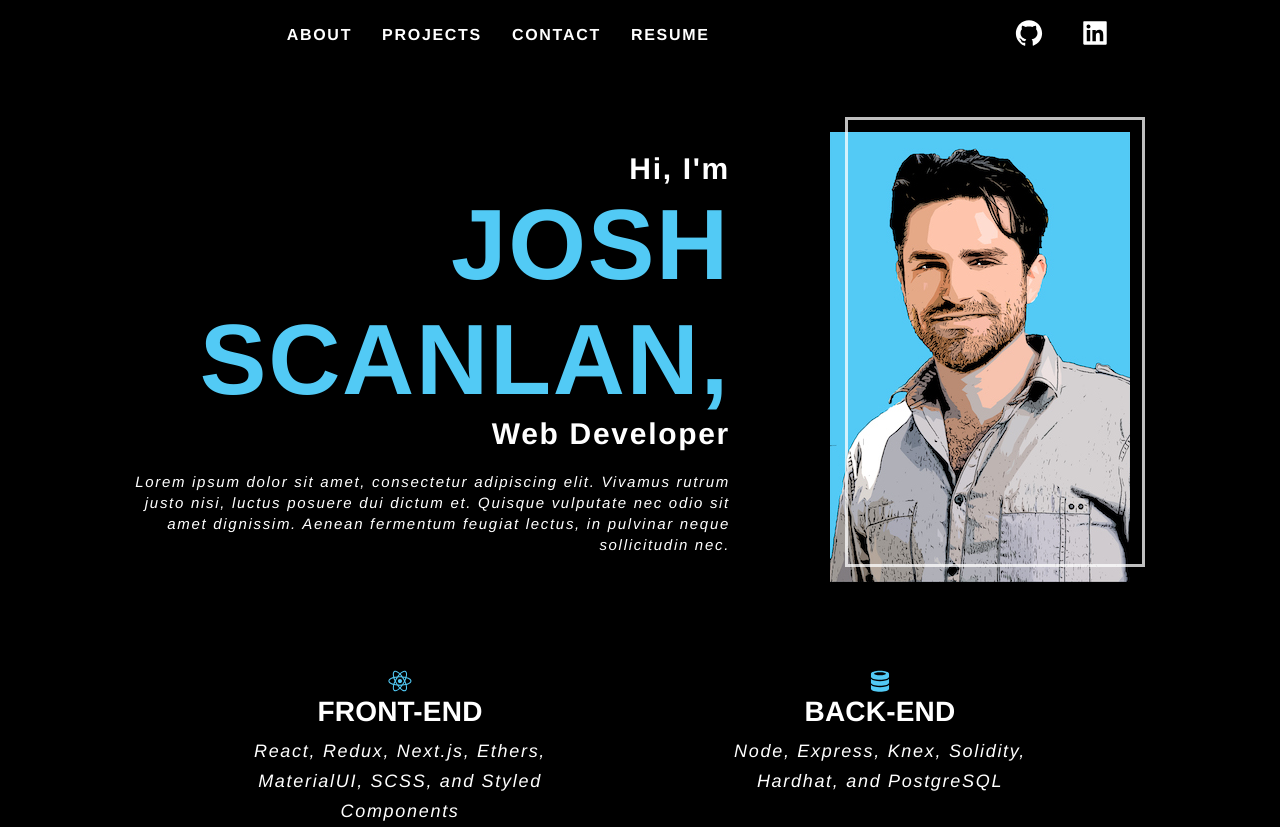
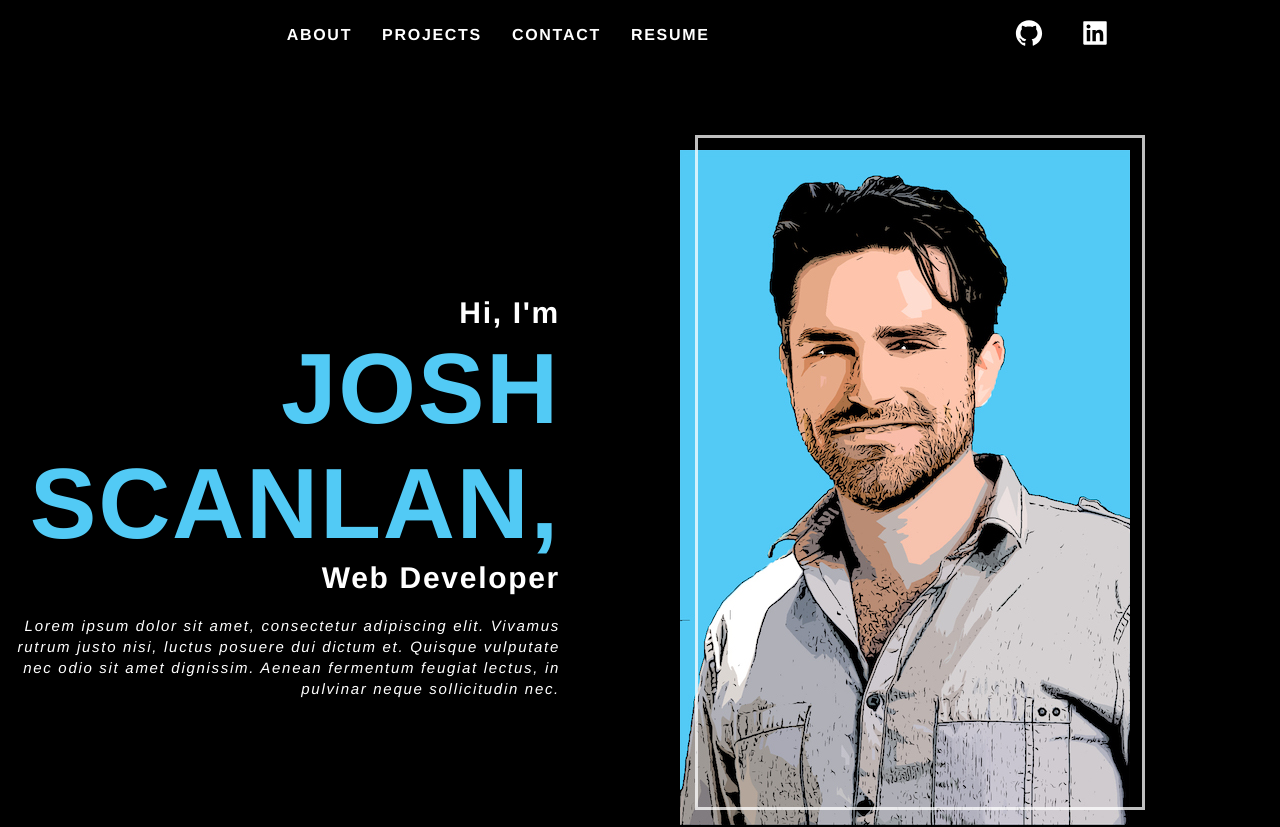
Before and after one commit to joshuascan/personal-portfolio, a Next.js app: page / in a window 1280 px wide. Shown: the top 827 px of the page. Built offline with nearby package versions, Linux system fonts and the light colour scheme.

Commit message:
adds larger photo and readjusts hero section

```diff
--- a/src/components/Hero/Hero.js
+++ b/src/components/Hero/Hero.js
@@ -1,6 +1,7 @@
 import { Section } from "../../styles/GlobalComponents";
 import {
   HeroWrapper,
+  HeroContent,
   LeftSection,
   Name,
   RightSection,
@@ -14,7 +15,7 @@ import {
 const Hero = () => {
   return (
     <HeroWrapper id="about">
-      <Section row center>
+      <HeroContent>
         <LeftSection>
           <HeroHeader>
             Hi, I&apos;m <br />
@@ -31,11 +32,11 @@ const Hero = () => {
         </LeftSection>
         <RightSection>
           <ImageContainer>
-            <Img src="/images/profile_pic.jpeg" alt="headshot" />
+            <Img src="/images/profile_pic_large.jpeg" alt="headshot" />
             <Rectangle />
           </ImageContainer>
         </RightSection>
-      </Section>
+      </HeroContent>
     </HeroWrapper>
   );
 };
--- a/src/components/Hero/HeroStyles.js
+++ b/src/components/Hero/HeroStyles.js
@@ -2,16 +2,24 @@ import styled from "styled-components";
 
 export const HeroWrapper = styled.div`
   padding-top: 10rem;
+  height: 875px;
+`;
+
+export const HeroContent = styled.div`
+  display: flex;
+  flex-direction: row;
+  align-items: center;
+  margin-top: 5rem;
 `;
 
 export const LeftSection = styled.div`
   text-align: right;
-  margin-right: 8rem;
   width: 600px;
 `;
 
 export const RightSection = styled.div`
-  margin: 0 2rem;
+  margin-right: 15rem;
+  margin-left: 12rem;
 `;
 
 export const HeroHeader = styled.h1`
@@ -35,9 +43,8 @@ export const HeroText = styled.p`
 `;
 
 export const ImageContainer = styled.div`
-  width: 300px;
-  height: 450px;
-  position: relative;
+  width: 450px;
+  height: 675px;
 `;
 
 export const Img = styled.img`
@@ -45,8 +52,8 @@ export const Img = styled.img`
 `;
 
 export const Rectangle = styled.div`
-  width: 300px;
-  height: 450px;
+  width: 450px;
+  height: 675px;
   border: 3px solid rgba(255, 255, 255, 0.75);
   position: relative;
   left: 15px;
--- a/src/components/Technologies/Technologies.js
+++ b/src/components/Technologies/Technologies.js
@@ -10,8 +10,8 @@ const Technologies = () => {
           <DiReact size="3rem" />
           <ListTitle>Front-End</ListTitle>
           <ListParagraph>
-            React, Redux, Next.js, Ethers, MaterialUI, SCSS, and Styled
-            Components
+            React, Redux, Next.js, Ethers, MaterialUI, SCSS, and
+            <br /> Styled Components
           </ListParagraph>
         </ListItem>
         <ListItem>
```
Also changed, not shown: public/images/profile_pic_large.jpeg (added).
